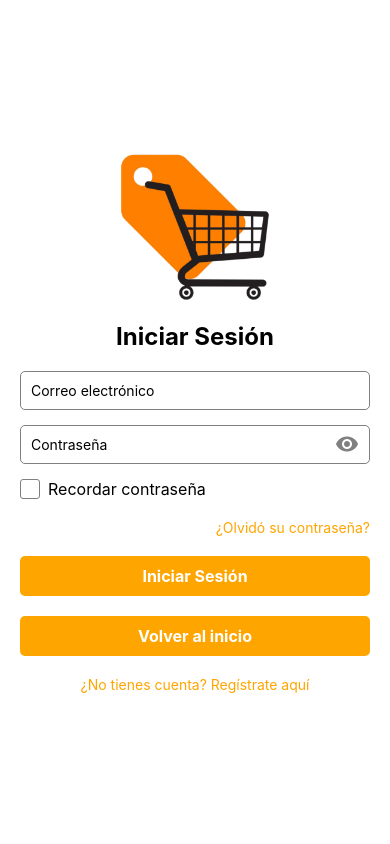
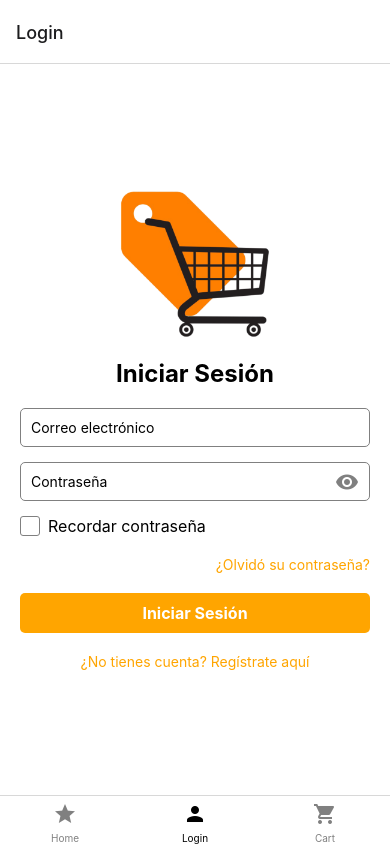
Before and after one commit to JonDavchavarriaga/Frontend-React-Native-Ecommerce, a React Native app: screen /Login in a window 390 px wide. Built offline with nearby package versions, Linux system fonts and the light colour scheme.

Commit message:
se edito la navegacion con un navbar diferente

```diff
--- a/App.js
+++ b/App.js
@@ -1,30 +1,71 @@
+import MaterialIcons from '@expo/vector-icons/MaterialIcons';
+import { createBottomTabNavigator } from '@react-navigation/bottom-tabs';
 import { NavigationContainer } from '@react-navigation/native';
-import { createStackNavigator } from '@react-navigation/stack';
-import React, { useEffect } from 'react';
+import { createNativeStackNavigator } from '@react-navigation/native-stack';
+import React, { useContext, useState } from 'react';
 import { StyleSheet, View } from 'react-native';
-import { DataProvider } from './src/components/DataContext';
+import { DataContext, DataProvider } from './src/components/DataContext';
 import ModalComponent from './src/components/ModalComponent';
-import NavBar from './src/components/NavBar';
 import Products from './src/components/Products';
 import ForgotPasswordScreen from './src/screens/ForgotPasswordScreen';
 import LoginScreen from './src/screens/LoginScreen';
 import RegisterScreen from './src/screens/RegisterScreen';
 
-const Stack = createStackNavigator();
+const Stack = createNativeStackNavigator();
+const Tab = createBottomTabNavigator();
+
+const HomeScreen = () => (
+  <View style={styles.container}>
+    <Products />
+    <ModalComponent />
+  </View>
+);
+
+function Tabs({ route }) {
+  const { isLoggedIn } = useContext(DataContext);
+  return (
+    <Tab.Navigator
+      initialRouteName='Home'
+      screenOptions={{
+        tabBarActiveTintColor: 'black',
+        tabBarInactiveTintColor: 'gray',
+      }}
+    >
+      <Tab.Screen
+        name='Home'
+        component={HomeScreen}
+        options={{
+          tabBarIcon: ({ color }) => <MaterialIcons name='star' size={24} color={color} />,
+        }}
+      />
+      {isLoggedIn ? null : (
+        <Tab.Screen
+          name='Login'
+          component={LoginScreen}
+          options={{
+            tabBarIcon: ({ color }) => <MaterialIcons name='person' size={24} color={color} />,
+          }}
+        />
+      )}
+      <Tab.Screen
+        name='Cart'
+        component={HomeScreen}
+        options={{
+          tabBarIcon: ({ color }) => <MaterialIcons name='shopping-cart' size={24} color={color} />,
+        }}
+      />
+    </Tab.Navigator>
+  );
+}
 
 export default function App() {
-  useEffect(() => {
-    document.title = 'FOURMINDS STORE';
-  }, []);
+  const [isLoggedIn, setIsLoggedIn] = useState(false);
 
   return (
     <DataProvider>
       <NavigationContainer>
-        <Stack.Navigator
-          initialRouteName='Home'
-          screenOptions={{ headerShown: false }} // Ocultar el encabezado
-        >
-          <Stack.Screen name='Home' component={HomeScreen} />
+        <Stack.Navigator screenOptions={{ headerShown: false }}>
+          <Stack.Screen name='Main' component={Tabs} />
           <Stack.Screen name='Login' component={LoginScreen} />
           <Stack.Screen name='Register' component={RegisterScreen} />
           <Stack.Screen name='ForgotPassword' component={ForgotPasswordScreen} />
@@ -34,22 +75,10 @@ export default function App() {
   );
 }
 
-const HomeScreen = ({ navigation }) => {
-  return (
-    <View style={styles.container}>
-      <NavBar navigation={navigation} />
-      <Products />
-      <ModalComponent />
-    </View>
-  );
-};
-
 const styles = StyleSheet.create({
   container: {
-    marginTop: 30,
     flex: 1,
+    padding: 16,
     backgroundColor: '#fff',
-    alignItems: 'center',
-    justifyContent: 'center',
   },
 });
--- a/package.json
+++ b/package.json
@@ -10,13 +10,18 @@
   },
   "dependencies": {
     "@expo/metro-runtime": "~3.2.3",
+    "@react-native-community/masked-view": "^0.1.11",
+    "@react-navigation/bottom-tabs": "^6.6.1",
     "@react-navigation/native": "^6.1.18",
+    "@react-navigation/native-stack": "^6.11.0",
     "@react-navigation/stack": "^6.4.1",
     "expo": "~51.0.28",
     "expo-status-bar": "~1.12.1",
     "react": "18.2.0",
     "react-dom": "18.2.0",
     "react-native": "0.74.5",
+    "react-native-gesture-handler": "^2.20.0",
+    "react-native-reanimated": "^3.16.0",
     "react-native-safe-area-context": "^4.11.1",
     "react-native-screens": "^3.34.0",
     "react-native-web": "~0.19.10"
--- a/src/components/DataContext.js
+++ b/src/components/DataContext.js
@@ -1,31 +1,26 @@
-import React, { createContext, useState } from "react"
+import React, { createContext, useState } from 'react';
 
-const DataContext = createContext()
+const DataContext = createContext();
 
 const DataProvider = ({ children }) => {
-  const [cart, setCart] = useState([])
+  const [isLoggedIn, setIsLoggedIn] = useState(false);
+  const [cart, setCart] = useState([]);
 
   const buyProducts = (product) => {
-    const productRepeat = cart.find((item) => item.id === product.id)
+    const productRepeat = cart.find((item) => item.id === product.id);
 
     if (productRepeat) {
-      setCart(
-        cart.map((item) =>
-          item.id === product.id
-            ? { ...product, quanty: productRepeat.quanty + 1 }
-            : item
-        )
-      )
+      setCart(cart.map((item) => (item.id === product.id ? { ...product, quanty: productRepeat.quanty + 1 } : item)));
     } else {
-      setCart([...cart, { ...product, quanty: 1 }])
+      setCart([...cart, { ...product, quanty: 1 }]);
     }
-  }
+  };
 
   return (
-    <DataContext.Provider value={{ cart, setCart, buyProducts }}>
+    <DataContext.Provider value={{ cart, setCart, buyProducts, isLoggedIn, setIsLoggedIn }}>
       {children}
     </DataContext.Provider>
-  )
-}
+  );
+};
 
-export { DataContext, DataProvider }
+export { DataContext, DataProvider };
--- a/src/components/Products.js
+++ b/src/components/Products.js
@@ -1,58 +1,51 @@
-import React, { useContext } from "react"
-import {
-  FlatList,
-  Image,
-  StyleSheet,
-  Text,
-  View,
-  Pressable,
-} from "react-native"
-import { DataContext } from "./DataContext"
+import React, { useContext } from 'react';
+import { FlatList, Image, Pressable, StyleSheet, Text, View } from 'react-native';
+import { DataContext } from './DataContext';
 
 const Products = () => {
-  const { buyProducts } = useContext(DataContext)
+  const { buyProducts } = useContext(DataContext);
   const productos = [
     {
       id: 1,
-      productName: "Iphone 11",
+      productName: 'Iphone 11',
       price: 699,
-      img: "https://www.pngarts.com/files/8/Apple-iPhone-11-PNG-Image.png",
+      img: 'https://www.pngarts.com/files/8/Apple-iPhone-11-PNG-Image.png',
     },
     {
       id: 2,
-      productName: "Samsung Galaxy S21",
+      productName: 'Samsung Galaxy S21',
       price: 799,
-      img: "https://images.samsung.com/is/image/samsung/p6pim/mx/galaxy-s21/gallery/mx-galaxy-s21-5g-g991-sm-g991bzvlltm-368339682?$624_624_PNG$",
+      img: 'https://images.samsung.com/is/image/samsung/p6pim/mx/galaxy-s21/gallery/mx-galaxy-s21-5g-g991-sm-g991bzvlltm-368339682?$624_624_PNG$',
     },
     {
       id: 3,
-      productName: "Sony 4K TV",
+      productName: 'Sony 4K TV',
       price: 1200,
-      img: "https://sony.scene7.com/is/image/sonyglobalsolutions/TVFY23_UE_Primary_image?$mediaCarouselSmall$&fmt=png-alpha",
+      img: 'https://sony.scene7.com/is/image/sonyglobalsolutions/TVFY23_UE_Primary_image?$mediaCarouselSmall$&fmt=png-alpha',
     },
     {
       id: 4,
-      productName: "MacBook Pro",
+      productName: 'MacBook Pro',
       price: 1500,
-      img: "https://atlas-content-cdn.pixelsquid.com/assets_v2/246/2461903618920420852/previews/G03-200x200.jpg",
+      img: 'https://atlas-content-cdn.pixelsquid.com/assets_v2/246/2461903618920420852/previews/G03-200x200.jpg',
     },
     {
       id: 5,
-      productName: "Dell XPS 13",
+      productName: 'Dell XPS 13',
       price: 999,
-      img: "https://i.blogs.es/0e6ccc/dell-xps-12-1/1366_2000.png",
+      img: 'https://i.blogs.es/0e6ccc/dell-xps-12-1/1366_2000.png',
     },
     {
       id: 6,
-      productName: "Apple Watch Series 6",
+      productName: 'Apple Watch Series 6',
       price: 399,
-      img: "https://encrypted-tbn0.gstatic.com/images?q=tbn:ANd9GcTFD3iHNU_6X_K-Lpetwf22Sz1CfaJI8FgB4g&s",
+      img: 'https://encrypted-tbn0.gstatic.com/images?q=tbn:ANd9GcTFD3iHNU_6X_K-Lpetwf22Sz1CfaJI8FgB4g&s',
     },
-  ]
+  ];
 
   const handleBuyPress = (product) => {
-    buyProducts(product)
-  }
+    buyProducts(product);
+  };
 
   return (
     <View style={styles.container}>
@@ -64,43 +57,40 @@ const Products = () => {
             <Image source={{ uri: item.img }} style={styles.productImage} />
             <Text style={styles.productName}>{item.productName}</Text>
             <Text style={styles.productPrice}> Precio: {item.price} $</Text>
-            <Pressable
-              style={styles.buyButton}
-              onPress={() => handleBuyPress(item)}
-            >
+            <Pressable style={styles.buyButton} onPress={() => handleBuyPress(item)}>
               <Text style={styles.buyButtonText}>Comprar</Text>
             </Pressable>
           </View>
         )}
-        keyExtractor={(item) => item.id}
+        keyExtractor={(item) => item.id.toString()}
       />
     </View>
-  )
-}
+  );
+};
 
 const styles = StyleSheet.create({
   container: {
     flex: 1,
     padding: 16,
-    paddingButton: 10,
+    paddingBottom: 10,
   },
   header: {
     fontSize: 24,
-    fontWeight: "bold",
+    fontWeight: 'bold',
     marginEnd: 10,
     marginBottom: 12,
-    textAlign: "center",
+    textAlign: 'center',
   },
   productItem: {
     borderBottomWidth: 0,
-    borderColor: "#ccc",
+    borderColor: '#ccc',
     paddingVertical: 18,
-    alignItems: "center",
+    alignItems: 'center',
   },
   productImage: {
     width: 200,
     height: 200,
-    resizeMode: "cover",
+    resizeMode: 'cover',
     marginBottom: 8,
   },
   productName: {
@@ -109,20 +99,20 @@ const styles = StyleSheet.create({
   },
   productPrice: {
     fontSize: 16,
-    color: "green",
+    color: 'green',
   },
   buyButton: {
-    backgroundColor: "orange",
+    backgroundColor: 'orange',
     padding: 8,
     width: 150,
     marginTop: 8,
     borderRadius: 5,
   },
   buyButtonText: {
-    color: "white",
+    color: 'white',
     fontSize: 16,
-    textAlign: "center",
+    textAlign: 'center',
   },
-})
+});
 
-export default Products
+export default Products;
--- a/src/screens/LoginScreen.js
+++ b/src/screens/LoginScreen.js
@@ -1,16 +1,31 @@
 import { MaterialCommunityIcons } from '@expo/vector-icons';
-import React, { useState } from 'react';
+import React, { useContext, useState } from 'react';
 import { Image, StyleSheet, Text, TextInput, TouchableOpacity, View } from 'react-native';
+import { DataContext } from '../components/DataContext'; // Asegúrate de que la ruta es correcta
 
 const LoginScreen = ({ navigation }) => {
+  const { setIsLoggedIn } = useContext(DataContext);
   const [passwordVisible, setPasswordVisible] = useState(false);
-  const [rememberMe, setRememberMe] = useState(false); // Estado para recordar contraseña
+  const [rememberMe, setRememberMe] = useState(false);
+  const [email, setEmail] = useState('');
+  const [password, setPassword] = useState('');
+
+  const handleLogin = () => {
+    console.log('Props en LoginScreen:', { navigation, setIsLoggedIn }); // Verifica que esta línea muestra la función
+
+    // Simulación de autenticación: en la práctica, reemplaza esto con tu lógica real
+    if (email === 'prueba@gmail.com' && password === '12345') {
+      console.log('Iniciando sesión...');
+      setIsLoggedIn(true);
+      navigation.replace('Main');
+    } else {
+      alert('Credenciales incorrectas. Inténtalo de nuevo.'); // Mensaje de error mejorado
+    }
+  };
 
   return (
     <View style={styles.container}>
-      {/* Espacio para la imagen en la parte superior */}
       <Image source={require('../../assets/favicon.png')} style={styles.image} resizeMode='contain' />
-
       <Text style={styles.title}>Iniciar Sesión</Text>
 
       {/* Input de correo electrónico */}
@@ -19,6 +34,8 @@ const LoginScreen = ({ navigation }) => {
         style={styles.input}
         keyboardType='email-address'
         autoCapitalize='none'
+        value={email}
+        onChangeText={setEmail}
       />
 
       {/* Input de contraseña con botón de mostrar/ocultar */}
@@ -28,16 +45,11 @@ const LoginScreen = ({ navigation }) => {
           style={styles.inputPassword}
           secureTextEntry={!passwordVisible}
           autoCapitalize='none'
+          value={password}
+          onChangeText={setPassword}
         />
-        <TouchableOpacity
-          style={styles.icon}
-          onPress={() => setPasswordVisible(!passwordVisible)} // Cambia la visibilidad de la contraseña
-        >
-          <MaterialCommunityIcons
-            name={passwordVisible ? 'eye-off' : 'eye'} // Cambia el ícono
-            size={24}
-            color='gray'
-          />
+        <TouchableOpacity style={styles.icon} onPress={() => setPasswordVisible(!passwordVisible)}>
+          <MaterialCommunityIcons name={passwordVisible ? 'eye-off' : 'eye'} size={24} color='gray' />
         </TouchableOpacity>
       </View>
 
@@ -45,8 +57,7 @@ const LoginScreen = ({ navigation }) => {
       <View style={styles.rememberMeContainer}>
         <TouchableOpacity onPress={() => setRememberMe(!rememberMe)}>
           <View style={[styles.checkbox, rememberMe && styles.checked]}>
-            {rememberMe && <View style={styles.innerCheckbox} />}{' '}
-            {/* Cuadro interno que se muestra cuando está marcado */}
+            {rememberMe && <View style={styles.innerCheckbox} />}
           </View>
         </TouchableOpacity>
         <Text style={styles.rememberMeText}>Recordar contraseña</Text>
@@ -58,12 +69,8 @@ const LoginScreen = ({ navigation }) => {
       </TouchableOpacity>
 
       {/* Botón de login */}
-      <TouchableOpacity style={styles.button} onPress={() => navigation.navigate('Home')}>
+      <TouchableOpacity style={styles.button} onPress={handleLogin}>
         <Text style={styles.buttonText}>Iniciar Sesión</Text>
-      </TouchableOpacity>
-
-      <TouchableOpacity style={styles.button} onPress={() => navigation.navigate('Home')}>
-        <Text style={styles.buttonText}>Volver al inicio</Text>
       </TouchableOpacity>
 
       {/* Texto de "Regístrate aquí" que navega a la pantalla de registro */}
--- a/src/screens/RegisterScreen.js
+++ b/src/screens/RegisterScreen.js
@@ -58,13 +58,8 @@ const RegisterScreen = ({ navigation }) => {
       </View>
 
       {/* Botón de registro */}
-      <TouchableOpacity style={styles.button} onPress={handleRegister}>
+      <TouchableOpacity style={styles.button} onPress={(handleRegister) => navigation.navigate('Login')}>
         <Text style={styles.buttonText}>Registrarse</Text>
-      </TouchableOpacity>
-
-      {/* Enlace para volver al inicio */}
-      <TouchableOpacity style={styles.backButton} onPress={() => navigation.navigate('Home')}>
-        <Text style={styles.buttonText}>Volver al inicio</Text>
       </TouchableOpacity>
     </View>
   );
```
Also changed, not shown: 1 other file (tests, documents, lock files or other folders).
